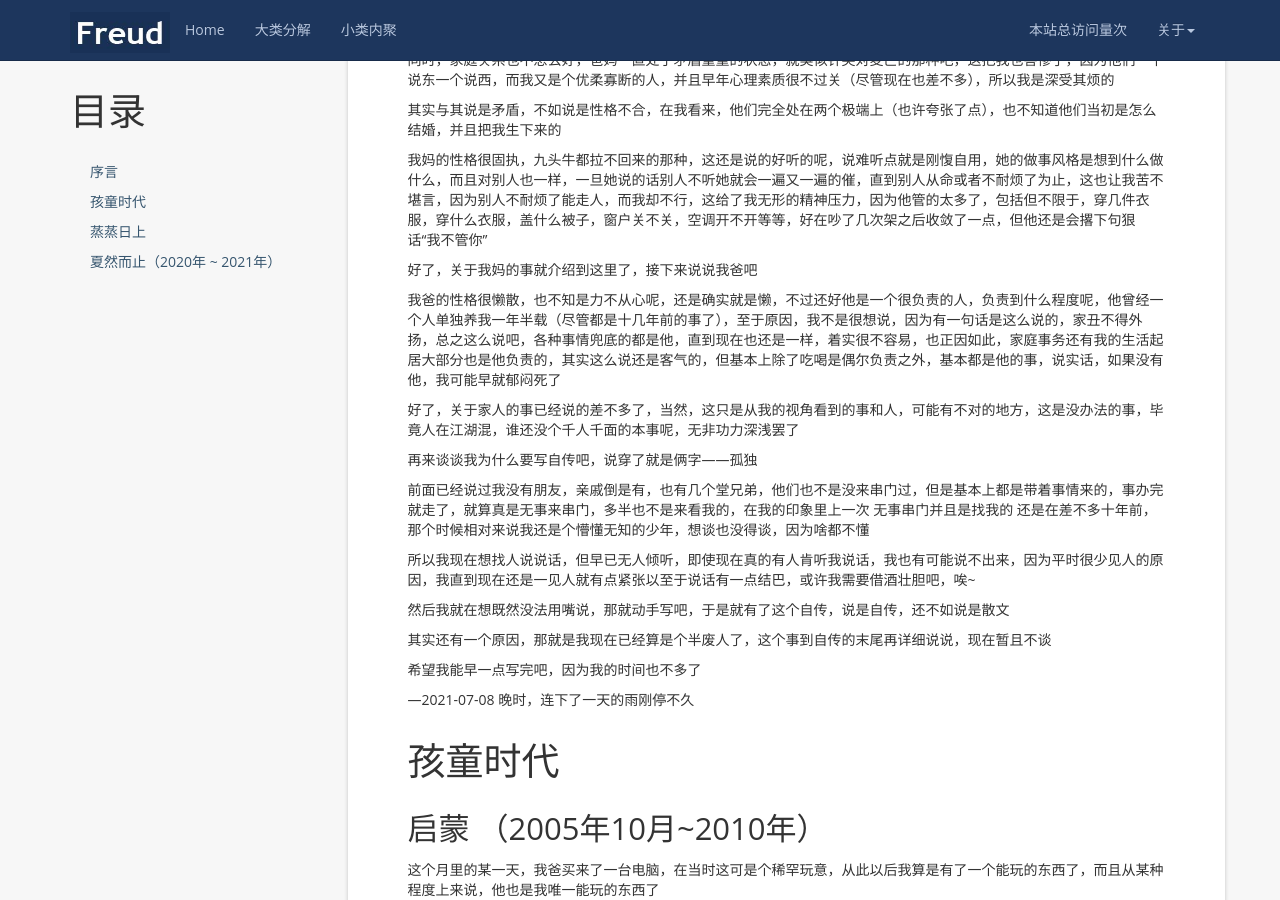
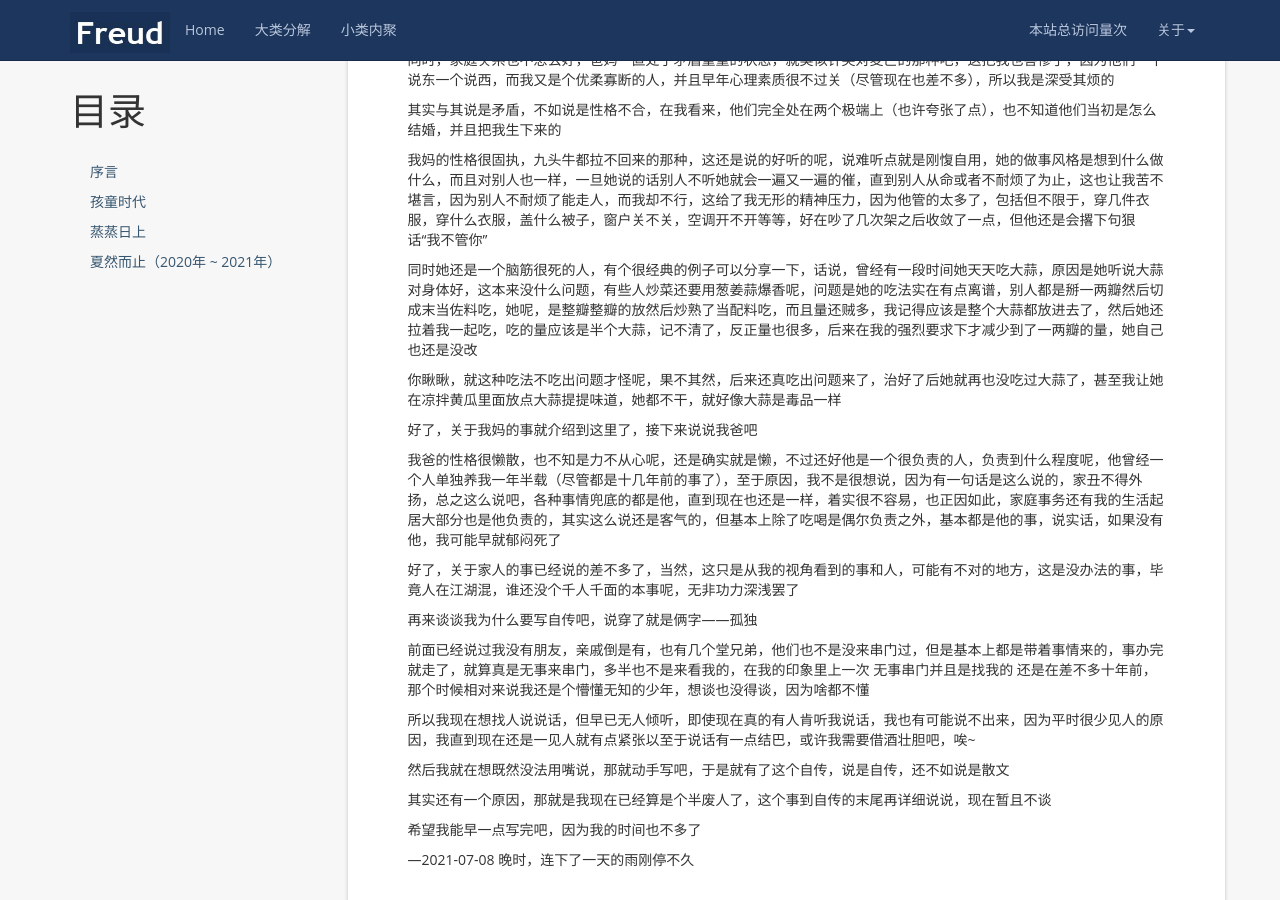
Before and after one commit to kljzndx/My-Blog, a Jekyll site: the page built from _posts/2021-07-07-autobiography.md, in a window 1280 px wide and 900 px high, scrolled down 427 px. Built offline with Jekyll 4.4.1, drawn with Linux system fonts in a browser that asks for light colours; nearby versions of some CDN libraries; comment, search, counter and statistics services are not loaded.

Commit message:
序言部分 补充事迹

```diff
--- a/_posts/2021-07-07-autobiography.md
+++ b/_posts/2021-07-07-autobiography.md
@@ -16,6 +16,10 @@ tags: [自传]
 其实与其说是矛盾，不如说是性格不合，在我看来，他们完全处在两个极端上（也许夸张了点），也不知道他们当初是怎么结婚，并且把我生下来的
 
 我妈的性格很固执，九头牛都拉不回来的那种，这还是说的好听的呢，说难听点就是刚愎自用，她的做事风格是想到什么做什么，而且对别人也一样，一旦她说的话别人不听她就会一遍又一遍的催，直到别人从命或者不耐烦了为止，这也让我苦不堪言，因为别人不耐烦了能走人，而我却不行，这给了我无形的精神压力，因为他管的太多了，包括但不限于，穿几件衣服，穿什么衣服，盖什么被子，窗户关不关，空调开不开等等，好在吵了几次架之后收敛了一点，但他还是会撂下句狠话“我不管你”
+
+同时她还是一个脑筋很死的人，有个很经典的例子可以分享一下，话说，曾经有一段时间她天天吃大蒜，原因是她听说大蒜对身体好，这本来没什么问题，有些人炒菜还要用葱姜蒜爆香呢，问题是她的吃法实在有点离谱，别人都是掰一两瓣然后切成末当佐料吃，她呢，是整瓣整瓣的放然后炒熟了当配料吃，而且量还贼多，我记得应该是整个大蒜都放进去了，然后她还拉着我一起吃，吃的量应该是半个大蒜，记不清了，反正量也很多，后来在我的强烈要求下才减少到了一两瓣的量，她自己也还是没改
+
+你瞅瞅，就这种吃法不吃出问题才怪呢，果不其然，后来还真吃出问题来了，治好了后她就再也没吃过大蒜了，甚至我让她在凉拌黄瓜里面放点大蒜提提味道，她都不干，就好像大蒜是毒品一样
 
 好了，关于我妈的事就介绍到这里了，接下来说说我爸吧
 
```
